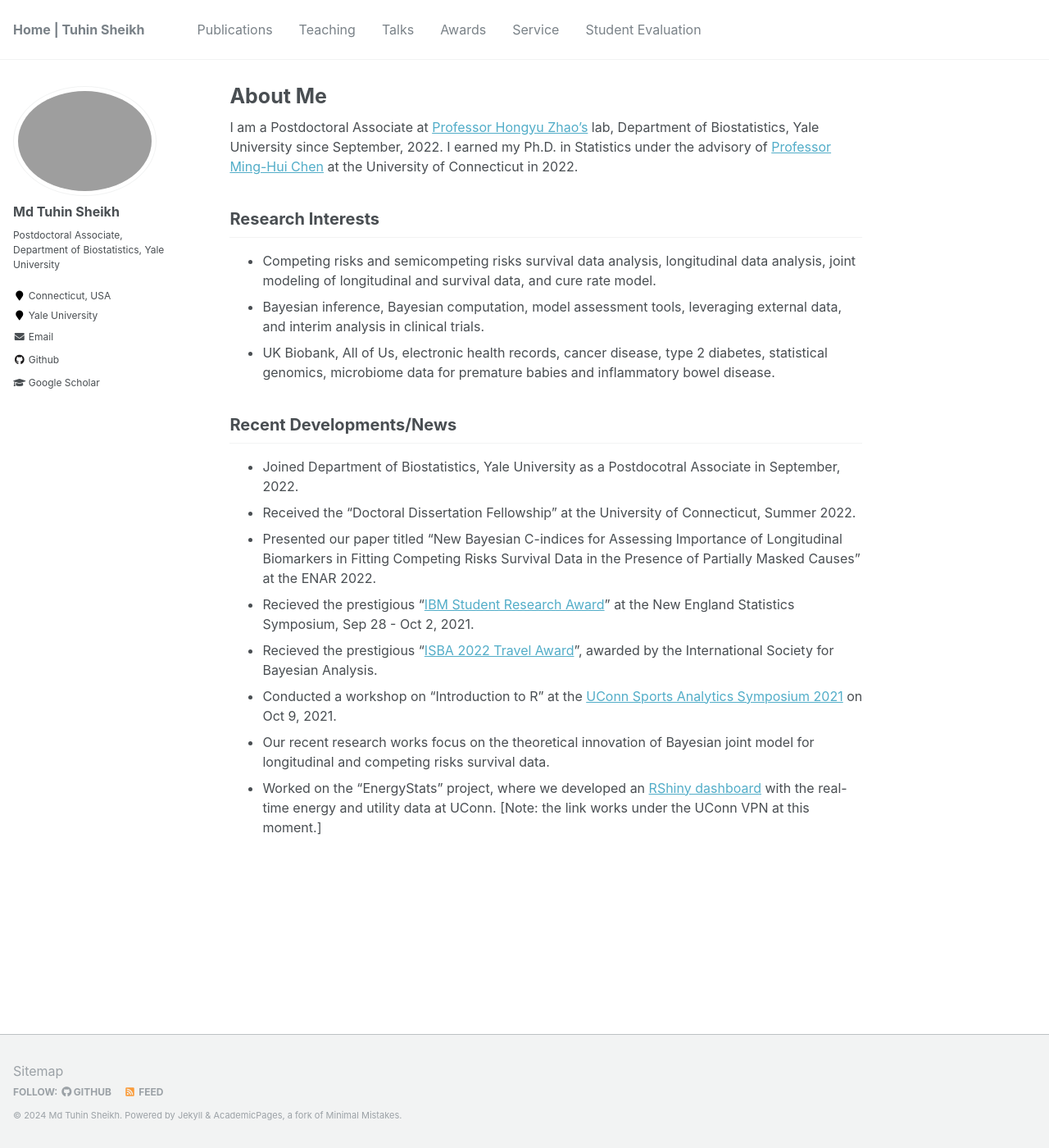
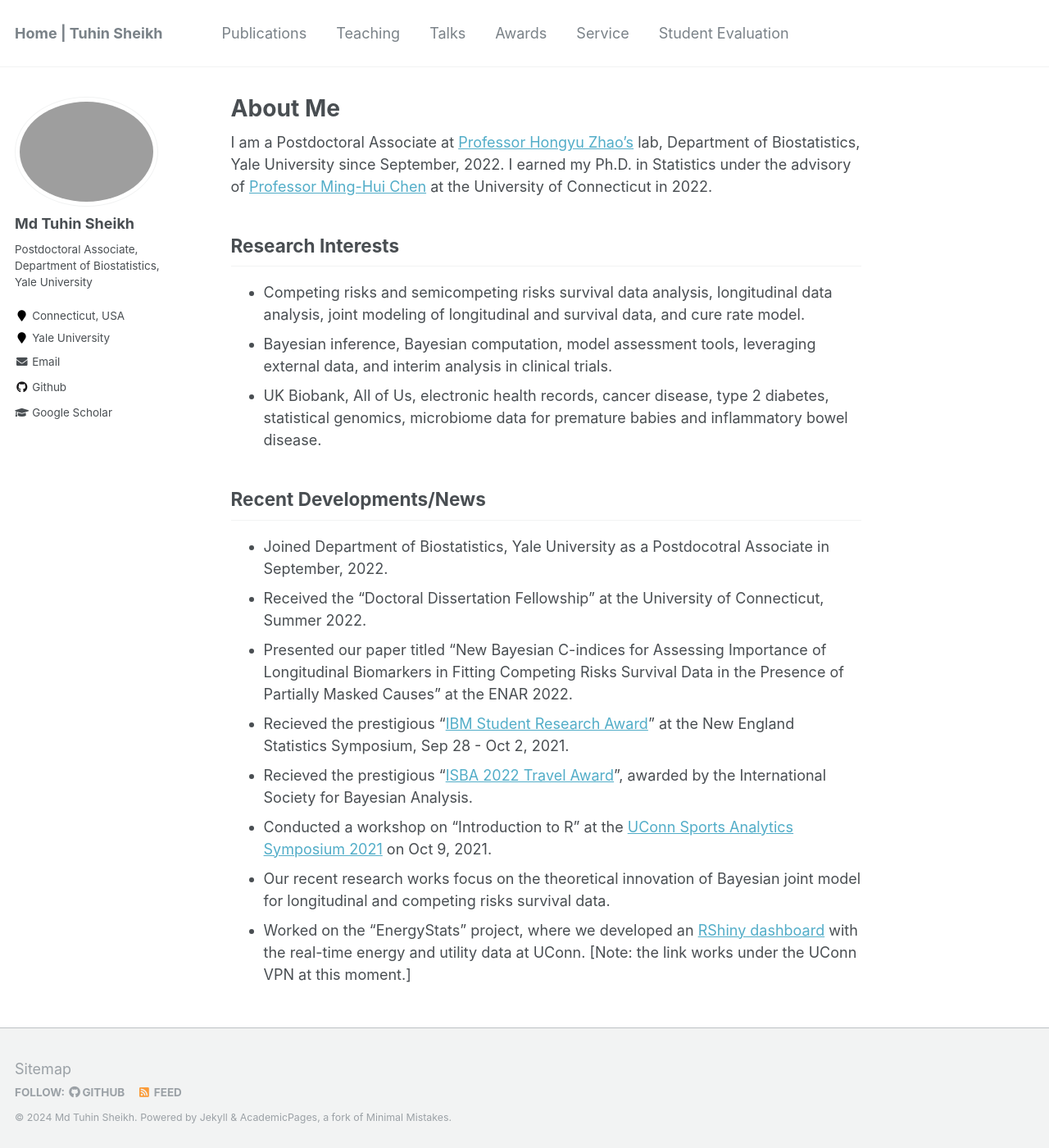
Before and after one commit to mdtuhinsheikh/mdtuhinsheikh.github.io, a Jekyll site: the page built from _pages/about.md, in a window 1280 px wide and 1400 px high. Shown: the whole window at 82% size. Built offline with Jekyll 4.4.1, drawn with Linux system fonts in a browser that asks for light colours.

Commit message:
changed font size

```diff
--- a/_sass/_reset.scss
+++ b/_sass/_reset.scss
@@ -8,18 +8,10 @@ html {
   /* apply a natural box layout model to all elements */
   box-sizing: border-box;
   background-color: $background-color;
-  font-size: 10px;//8px;
+  font-size: 16px;
 
   @include breakpoint($medium) {
-    font-size: 12px;//10px;
-  }
-
-  @include breakpoint($large) {
-    font-size: 14px;//12px; // originally 20px
-  }
-
-  @include breakpoint($x-large) {
-    font-size: 16px;//14px; // originally 22px
+    font-size: 18px;
   }
 
   -webkit-text-size-adjust: 100%;
```
